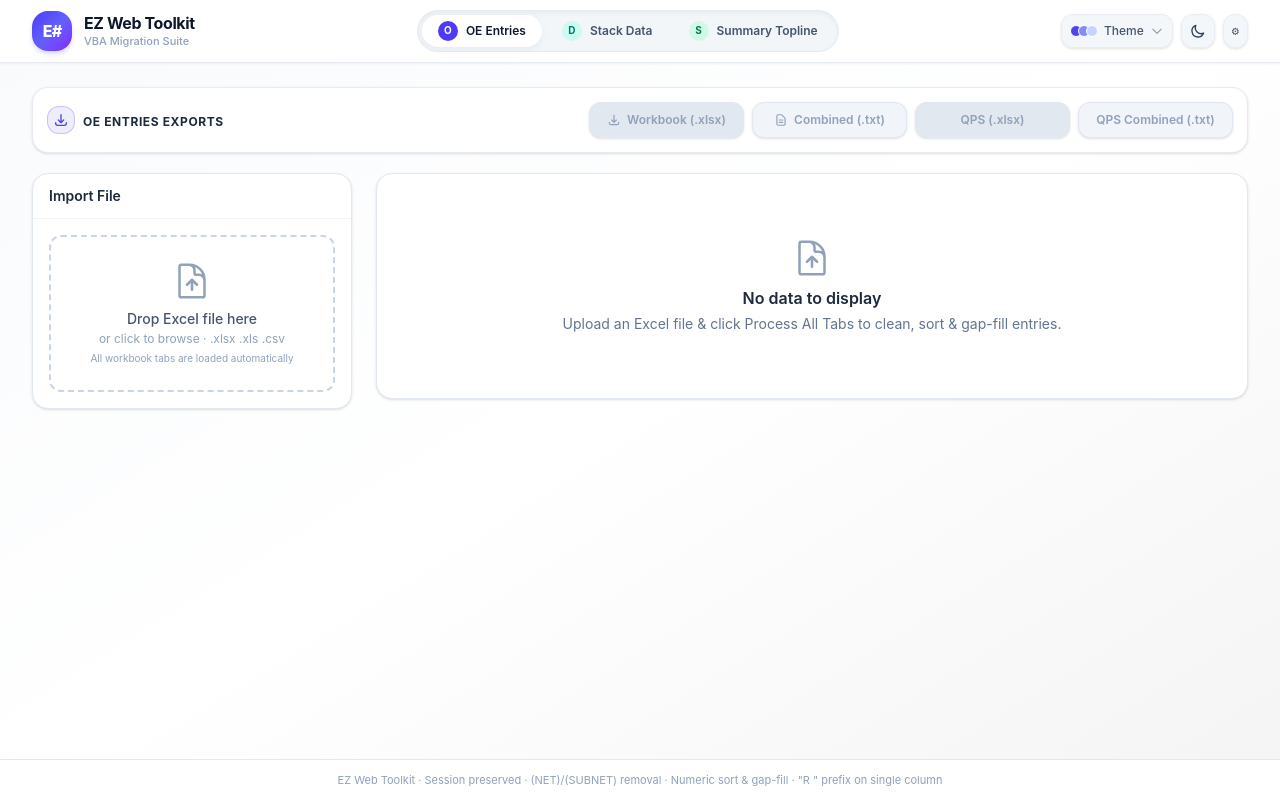
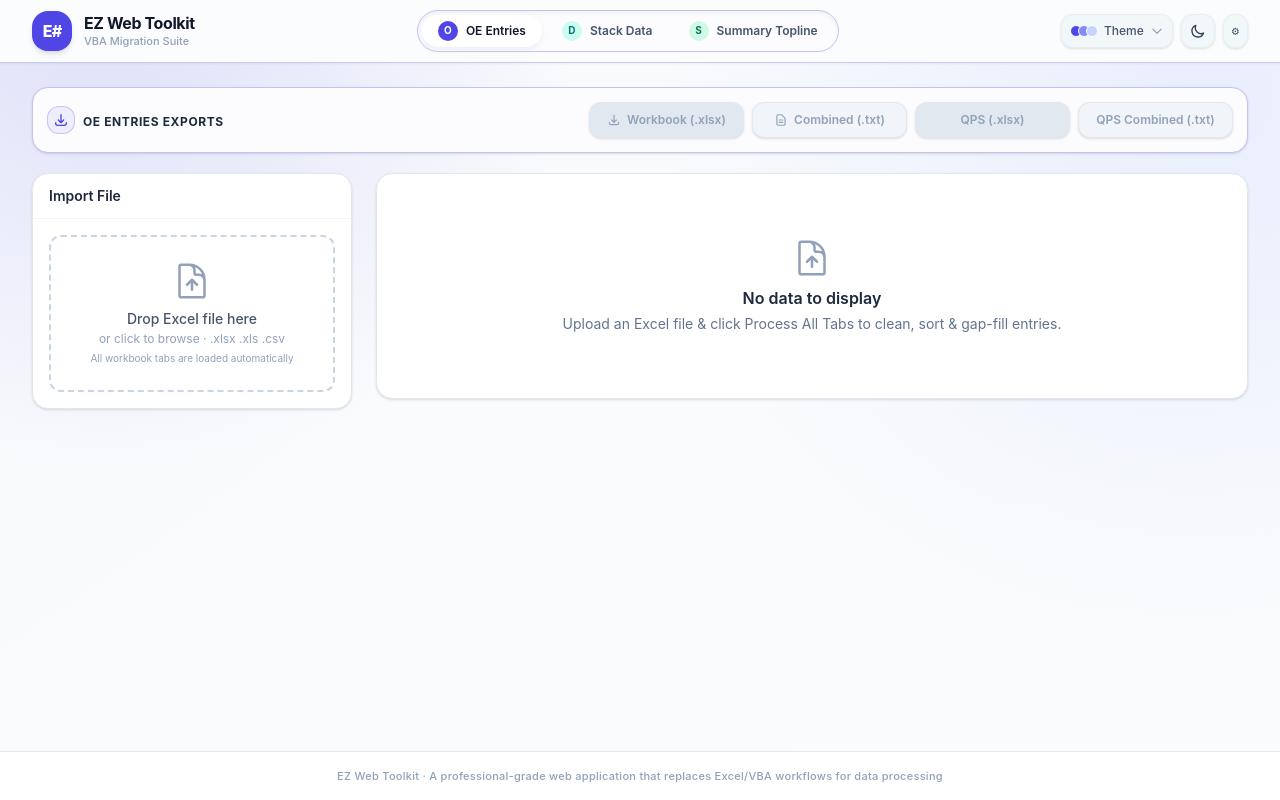
Before and after one commit to H07Z/OMAC, a React (Vite) app: page / in a window 1280 px wide. Built offline with nearby package versions, Linux system fonts and the light colour scheme.

Commit message:
OMAC.v0.0.2

```diff
--- a/src/App.tsx
+++ b/src/App.tsx
@@ -477,7 +477,7 @@ export default function App() {
   /* ═══════════════════════════════════════════════════════ */
 
   return (
-    <div className="min-h-screen bg-gradient-to-br from-slate-50 via-white to-zinc-100 dark:from-slate-950 dark:via-slate-900 dark:to-slate-950 text-slate-800 dark:text-slate-100 flex flex-col transition-colors w-full max-w-full overflow-x-hidden">
+    <div className="theme-page min-h-screen text-slate-800 dark:text-slate-100 flex flex-col transition-colors w-full max-w-full overflow-x-hidden">
       <HeaderNav
         currentPage={page}
         onNavigate={(p) => setPage(p)}
@@ -1057,15 +1057,13 @@ export default function App() {
       </div>
 
       {/* ─── FOOTER ──────────────────────────────────────── */}
-      {page === 'processor' && (
-        <footer className="border-t border-slate-200 dark:border-slate-800 bg-white dark:bg-slate-900 mt-auto transition-colors">
-          <div className="max-w-[1400px] mx-auto px-4 sm:px-6 lg:px-8 py-3">
-            <p className="text-[11px] text-slate-400 dark:text-slate-500 text-center">
-              EZ Web Toolkit · Session preserved &middot; (NET)/(SUBNET) removal &middot; Numeric sort &amp; gap-fill &middot; "R " prefix on single column
-            </p>
-          </div>
-        </footer>
-      )}
+      <footer className="border-t border-slate-200 dark:border-slate-800 bg-white dark:bg-slate-900 mt-auto transition-colors z-20">
+        <div className="max-w-[1400px] mx-auto px-4 sm:px-6 lg:px-8 py-4">
+          <p className="text-[11px] text-slate-400 dark:text-slate-500 text-center font-medium tracking-wide">
+            EZ Web Toolkit &middot; A professional-grade web application that replaces Excel/VBA workflows for data processing
+          </p>
+        </div>
+      </footer>
 
       {/* Debug panel */}
       {showDebug && (
--- a/src/SummaryTableFillerPage.tsx
+++ b/src/SummaryTableFillerPage.tsx
@@ -200,7 +200,7 @@ export default function SummaryTableFillerPage({ onNavigate, showDebug, onToggle
   }, [filledWb, templateFile]);
 
   return (
-    <div className="min-h-screen bg-gradient-to-br from-slate-50 via-white to-zinc-100 dark:from-slate-950 dark:via-slate-900 dark:to-slate-950 text-slate-800 dark:text-slate-100 flex flex-col transition-colors w-full max-w-full overflow-x-hidden">
+    <div className="theme-page min-h-screen text-slate-800 dark:text-slate-100 flex flex-col transition-colors w-full max-w-full overflow-x-hidden">
       {!hideHeader && (
         <HeaderNav
           currentPage="summaryFiller"
--- a/src/TemplateAppendPage.tsx
+++ b/src/TemplateAppendPage.tsx
@@ -160,7 +160,7 @@ export default function TemplateAppendPage({ onNavigate, showDebug, onToggleDebu
   const resultPreviewRows = result?.rows.slice(0, 30) ?? [];
 
   return (
-    <div className="min-h-screen bg-gradient-to-br from-slate-50 via-white to-zinc-100 dark:from-slate-950 dark:via-slate-900 dark:to-slate-950 text-slate-800 dark:text-slate-100 flex flex-col transition-colors w-full max-w-full overflow-x-hidden">
+    <div className="theme-page min-h-screen text-slate-800 dark:text-slate-100 flex flex-col transition-colors w-full max-w-full overflow-x-hidden">
       {!hideHeader && (
         <HeaderNav
           currentPage="templateAppend"
--- a/src/components/HeaderNav.tsx
+++ b/src/components/HeaderNav.tsx
@@ -20,11 +20,11 @@ export default function HeaderNav({
   const [showThemePicker, setShowThemePicker] = useState(false);
 
   return (
-    <header className="sticky top-0 z-30 border-b border-slate-200/80 dark:border-slate-800 bg-white/95 dark:bg-slate-900/95 backdrop-blur-md shadow-xs transition-colors">
+    <header className="theme-header sticky top-0 z-30 border-b backdrop-blur-md shadow-xs transition-colors">
       <div className="mx-auto flex max-w-[1400px] w-full items-center justify-between px-4 py-2.5 sm:px-6 lg:px-8">
         {/* Left: Brand with E# logo */}
         <div className="flex items-center gap-3 shrink-0">
-          <div className="w-10 h-10 rounded-2xl bg-gradient-to-br from-indigo-600 via-indigo-500 to-violet-600 dark:from-indigo-500 dark:to-violet-500 flex items-center justify-center text-white font-extrabold text-base tracking-tighter shadow-md shadow-indigo-500/20 select-none">
+          <div className="w-10 h-10 rounded-2xl btn-brand flex items-center justify-center text-white font-extrabold text-base tracking-tighter shadow-md select-none">
             E#
           </div>
           <div>
@@ -38,7 +38,7 @@ export default function HeaderNav({
         </div>
 
         {/* Center: Uiverse thin-owl-11 style segmented pill navigation */}
-        <div className="hidden sm:flex items-center bg-slate-100/90 dark:bg-slate-800/90 p-1 rounded-full border border-slate-200/80 dark:border-slate-700/80 shadow-inner gap-1">
+        <div className="theme-surface hidden sm:flex items-center p-1 rounded-full border shadow-inner gap-1">
           {/* Page 1: OE Entries */}
           <button
             type="button"
@@ -52,7 +52,7 @@ export default function HeaderNav({
             <span
               className={`w-5 h-5 rounded-full flex items-center justify-center text-[10px] font-bold ${
                 currentPage === 'processor'
-                  ? 'bg-indigo-600 text-white'
+                  ? 'btn-brand'
                   : 'bg-indigo-100 text-indigo-700 dark:bg-indigo-950 dark:text-indigo-300'
               }`}
             >
@@ -74,7 +74,7 @@ export default function HeaderNav({
             <span
               className={`w-5 h-5 rounded-full flex items-center justify-center text-[10px] font-bold ${
                 currentPage === 'templateAppend'
-                  ? 'bg-teal-600 text-white'
+                  ? 'btn-brand'
                   : 'bg-teal-100 text-teal-700 dark:bg-teal-950 dark:text-teal-300'
               }`}
             >
@@ -96,7 +96,7 @@ export default function HeaderNav({
             <span
               className={`w-5 h-5 rounded-full flex items-center justify-center text-[10px] font-bold ${
                 currentPage === 'summaryFiller'
-                  ? 'bg-emerald-600 text-white'
+                  ? 'btn-brand'
                   : 'bg-emerald-100 text-emerald-700 dark:bg-emerald-950 dark:text-emerald-300'
               }`}
             >
--- a/src/components/TopExportBar.tsx
+++ b/src/components/TopExportBar.tsx
@@ -8,7 +8,7 @@ interface TopExportBarProps {
 
 export default function TopExportBar({ children, title, badge }: TopExportBarProps) {
   return (
-    <div className="w-full mb-5 p-3.5 bg-white dark:bg-slate-900 rounded-2xl border border-slate-200/80 dark:border-slate-800 shadow-sm transition-colors">
+    <div className="theme-surface w-full mb-5 p-3.5 rounded-2xl border shadow-sm transition-colors">
       <div className="flex flex-col sm:flex-row sm:items-center justify-between gap-3">
         <div className="flex items-center gap-2">
           <div className="w-7 h-7 rounded-xl bg-brand-50 text-brand border border-brand-200 flex items-center justify-center shrink-0">
--- a/src/context/ThemeContext.tsx
+++ b/src/context/ThemeContext.tsx
@@ -151,6 +151,9 @@ export function ThemeProvider({ children }: { children: ReactNode }) {
     root.style.setProperty('--brand-500', palette.primaryHex);
     root.style.setProperty('--brand-600', palette.primaryHoverHex || palette.primaryHex);
     root.style.setProperty('--brand-700', palette.primaryHoverHex);
+    root.style.setProperty('--theme-bg-light', palette.bgHexLight);
+    root.style.setProperty('--theme-bg-dark', palette.bgHexDark);
+    root.style.setProperty('--theme-accent-soft', palette.swatches[2]);
     root.setAttribute('data-theme', palette.id);
   }, [paletteId, palette]);
 
--- a/src/index.css
+++ b/src/index.css
@@ -25,6 +25,9 @@
 :root {
   --brand: #4f46e5;
   --brand-hover: #4338ca;
+  --theme-bg-light: #f8fafc;
+  --theme-bg-dark: #0f172a;
+  --theme-accent-soft: #c7d2fe;
 }
 
 html[data-theme='indigo'] { --brand: #4f46e5; --brand-hover: #4338ca; }
@@ -63,6 +66,51 @@ html[data-theme='amber'] { --brand: #d97706; --brand-hover: #b45309; }
   box-shadow: 0 0 0 2px var(--brand);
 }
 
+/* Full-page palette treatment */
+body {
+  background-color: var(--theme-bg-light);
+  transition: background-color 220ms ease, color 220ms ease;
+}
+
+.dark body {
+  background-color: var(--theme-bg-dark);
+}
+
+.theme-page {
+  background:
+    radial-gradient(circle at 8% 0%, color-mix(in srgb, var(--brand) 15%, transparent) 0, transparent 30rem),
+    radial-gradient(circle at 94% 12%, color-mix(in srgb, var(--theme-accent-soft) 32%, transparent) 0, transparent 34rem),
+    linear-gradient(145deg, var(--theme-bg-light), color-mix(in srgb, var(--theme-bg-light) 74%, white));
+  transition: background 240ms ease, color 220ms ease;
+}
+
+.dark .theme-page {
+  background:
+    radial-gradient(circle at 8% 0%, color-mix(in srgb, var(--brand) 20%, transparent) 0, transparent 32rem),
+    radial-gradient(circle at 94% 12%, color-mix(in srgb, var(--theme-accent-soft) 10%, transparent) 0, transparent 36rem),
+    linear-gradient(145deg, var(--theme-bg-dark), color-mix(in srgb, var(--theme-bg-dark) 82%, #020617));
+}
+
+.theme-header {
+  background-color: color-mix(in srgb, var(--theme-bg-light) 58%, white 42%);
+  border-color: color-mix(in srgb, var(--brand) 18%, #e2e8f0);
+}
+
+.dark .theme-header {
+  background-color: color-mix(in srgb, var(--theme-bg-dark) 78%, #0f172a 22%);
+  border-color: color-mix(in srgb, var(--brand) 30%, #1e293b);
+}
+
+.theme-surface {
+  background-color: color-mix(in srgb, white 94%, var(--theme-accent-soft) 6%);
+  border-color: color-mix(in srgb, #e2e8f0 78%, var(--brand) 22%);
+}
+
+.dark .theme-surface {
+  background-color: color-mix(in srgb, #0f172a 94%, var(--brand) 6%);
+  border-color: color-mix(in srgb, #1e293b 74%, var(--brand) 26%);
+}
+
 html {
   scroll-behavior: smooth;
 }
```
